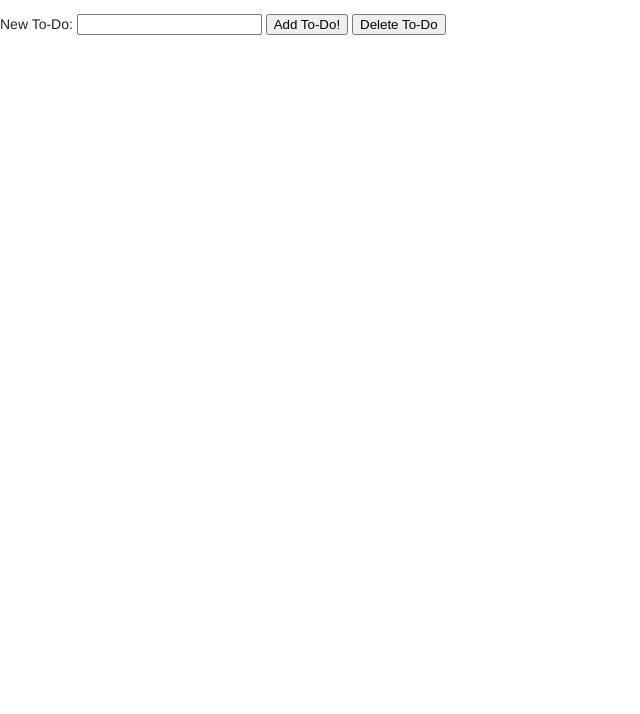
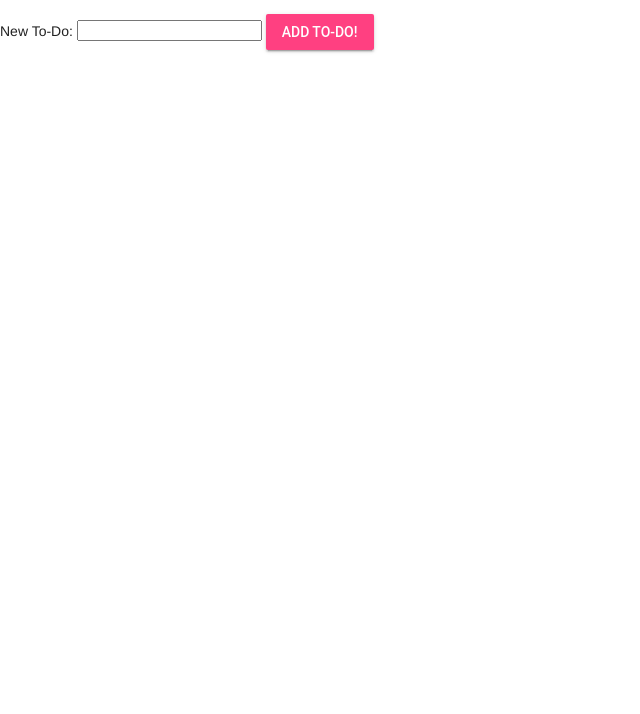
Before and after one commit to IRRicks/to-do-app, a plain HTML site: page index.html in a window 1280 px wide. Shown: the part 110-824 px from the top of the page, without its empty margins (0-640 px from the left). Drawn offline with nearby package versions, Linux system fonts and the light colour scheme.

Commit message:
Update index.html

```diff
--- a/index.html
+++ b/index.html
@@ -4,7 +4,8 @@
     <meta name="viewport" content="width=device-width, initial-scale=1">
     <title>To-Do App</title>
     <!-- Material Design Lite -->
-    <link rel="stylesheet" href="https://code.getmdl.io/1.3.0/material.grey-lime.min.css">
+    <link rel="stylesheet" href="https://fonts.googleapis.com/icon?family=Material+Icons">
+    <link rel="stylesheet" href="https://code.getmdl.io/1.3.0/material.indigo-pink.min.css">
     <script defer src="https://code.getmdl.io/1.3.0/material.min.js"></script>
   </head>
   <body>
@@ -12,8 +13,7 @@
       <form id="addToDoForm">
        <label for="newToDoText">New To-Do:</label>
        <input type="text" id="newToDoText">
-       <button type="submit">Add To-Do!</button>
-       <button type="delete">Delete To-Do</button>
+       <button type="submit" class="mdl-button mdl-js-button mdl-button--raised mdl-js-ripple-effect mdl-button--accent">Add To-Do!</button>
      </form>
      <ul id="toDoList">
      </ul>
```
